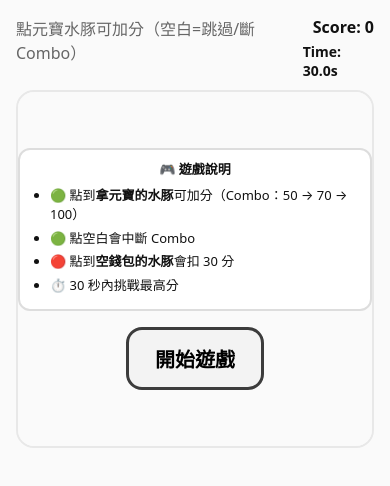
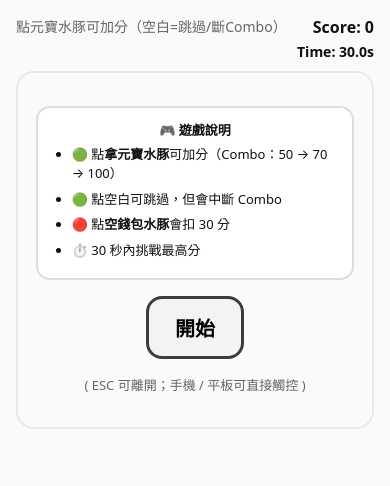
Before and after one commit to a5270692000/KAPIBARA_TOUCH, a plain HTML site: page index.html in a window 390 px wide. Drawn offline with Linux system fonts and the light colour scheme.

Commit message:
move instructions to center on start screen

```diff
--- a/index.html
+++ b/index.html
@@ -12,6 +12,7 @@
 
   <!-- Top HUD -->
   <div class="topbar">
+    <!-- ✅ 遊戲中才會顯示；開始/結算時會被 CSS 隱藏 -->
     <div id="progress" class="muted"></div>
 
     <div class="hud-right">
@@ -25,25 +26,27 @@
 
     <!-- Target -->
     <div id="target" class="target hidden">
-      <img id="targetImg" class="hidden" />
+      <img id="targetImg" class="hidden" alt="target" />
       <div id="fallbackNum" class="fallback-num hidden"></div>
     </div>
 
     <!-- Start Screen -->
     <div id="startScreen" class="overlay">
 
-      <!-- Game Description -->
-      <div class="game-desc">
+      <!-- ✅ 中央遊戲說明（開始前顯示） -->
+      <div class="game-desc game-desc-center">
         <div class="game-desc-title">🎮 遊戲說明</div>
         <ul>
-          <li>🟢 點到<strong>拿元寶的水豚</strong>可加分（Combo：50 → 70 → 100）</li>
-          <li>🟢 點空白會中斷 Combo</li>
-          <li>🔴 點到<strong>空錢包的水豚</strong>會扣 30 分</li>
+          <li>🟢 點<strong>拿元寶水豚</strong>可加分（Combo：50 → 70 → 100）</li>
+          <li>🟢 點空白可跳過，但會中斷 Combo</li>
+          <li>🔴 點<strong>空錢包水豚</strong>會扣 30 分</li>
           <li>⏱️ 30 秒內挑戰最高分</li>
         </ul>
       </div>
 
-      <button id="btnStart" class="btn">開始遊戲</button>
+      <button id="btnStart" class="btn">開始</button>
+
+      <div class="hint">( ESC 可離開；手機 / 平板可直接觸控 )</div>
     </div>
 
     <!-- Result Screen -->
--- a/style.css
+++ b/style.css
@@ -3,7 +3,6 @@
   --ink:#111;
   --muted:#666;
   --border:#3c3c3c;
-  --panel:#ffffff;
   --panel2:#f3f3f3;
   --danger:#ff7878;
 }
@@ -56,6 +55,13 @@ body{
 
 .muted{
   color:var(--muted);
+  font-size:14px;
+}
+
+/* ✅ 開始畫面/結算畫面時，隱藏左上角即時提示 */
+#startScreen:not(.hidden) ~ * #progress,
+#resultScreen:not(.hidden) ~ * #progress{
+  visibility:hidden;
 }
 
 /* =========================
@@ -93,6 +99,11 @@ body{
   display:none !important;
 }
 
+.hint{
+  font-size:13px;
+  color:var(--muted);
+}
+
 /* =========================
    Buttons
    ========================= */
@@ -115,31 +126,32 @@ body{
 }
 
 /* =========================
-   Game Description (Start)
+   Game Description (Center)
    ========================= */
-.game-desc{
-  max-width:420px;
+.game-desc-center{
+  max-width:520px;
+  width: min(520px, 90%);
   background:rgba(255,255,255,0.95);
   border:2px solid #ddd;
-  border-radius:12px;
-  padding:12px 16px;
-  font-size:14px;
-  line-height:1.5;
+  border-radius:14px;
+  padding:16px 20px;
+  text-align:left;
 }
 
 .game-desc-title{
-  font-weight:800;
+  font-weight:900;
   text-align:center;
   margin-bottom:6px;
 }
 
-.game-desc ul{
-  padding-left:18px;
+.game-desc-center ul{
+  padding-left:20px;
   margin:0;
 }
 
-.game-desc li{
-  margin-bottom:4px;
+.game-desc-center li{
+  margin-bottom:6px;
+  line-height:1.5;
 }
 
 /* =========================
@@ -204,20 +216,15 @@ body{
    Mobile tweaks
    ========================= */
 @media (max-width:480px){
-  .game-desc{
-    font-size:13px;
-    padding:10px 12px;
-  }
+  .score{ font-size:16px; }
+  .timer{ font-size:14px; }
 
   .final{
     font-size:clamp(20px, 5vw, 24px);
   }
 
-  .score{
-    font-size:16px;
-  }
-
-  .timer{
-    font-size:14px;
+  .game-desc-center{
+    padding:12px 14px;
+    font-size:13px;
   }
 }
```
